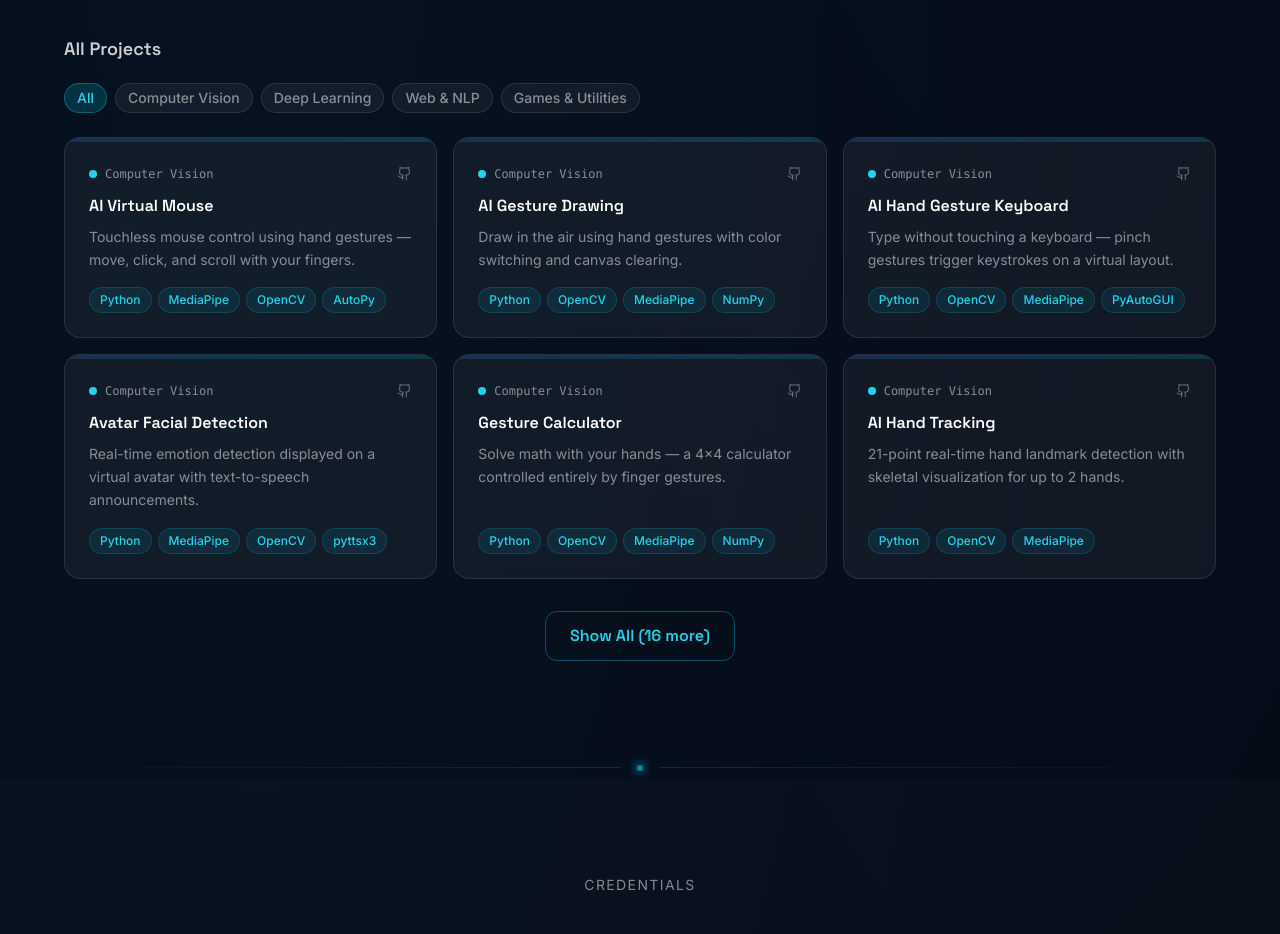
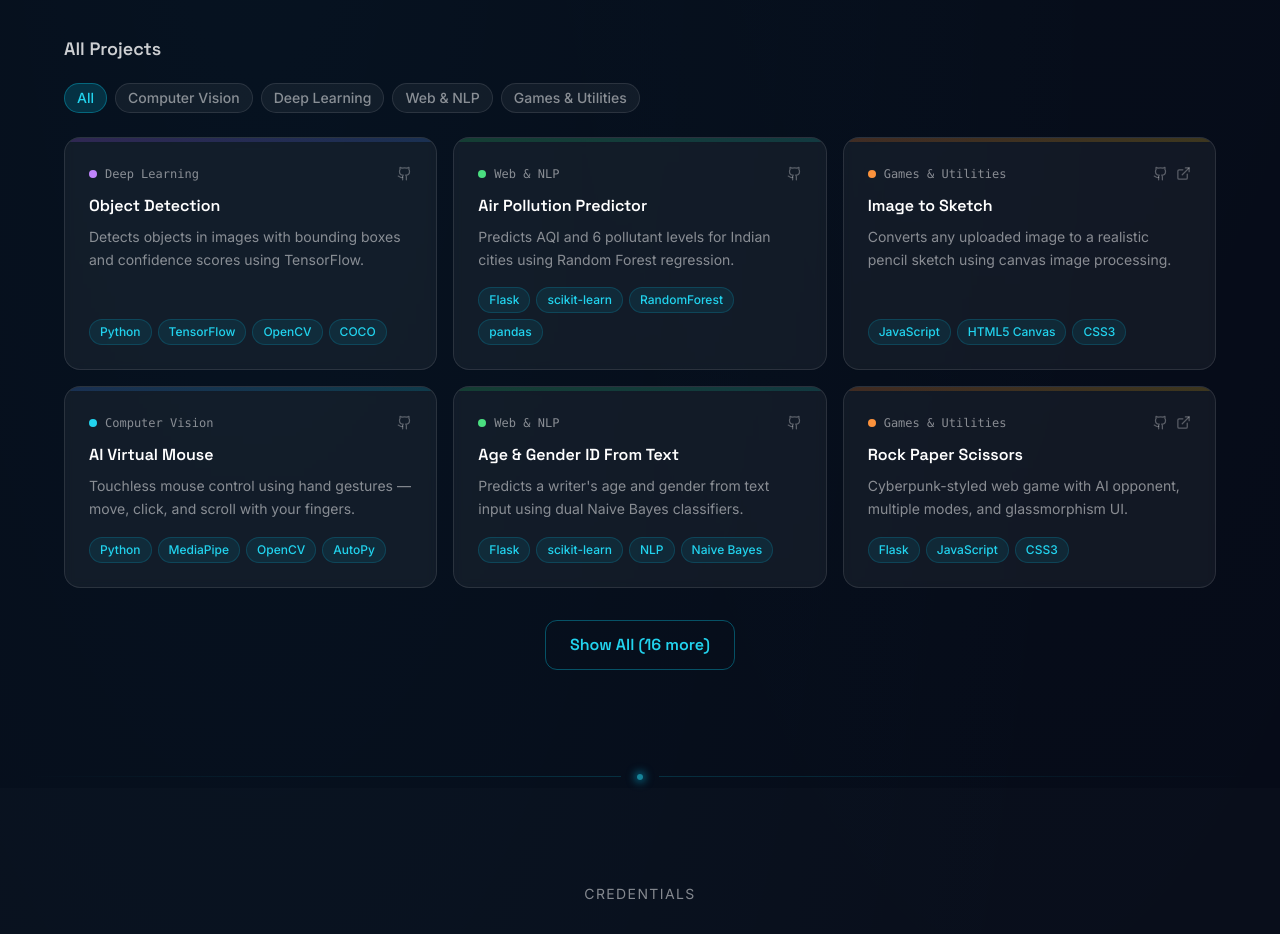
Before and after one commit to Sathvik0728/Portfolio, a React (Vite) app in the folder Portfolio/: page / in a window 1280 px wide. Shown: the part 3340-4274 px from the top of the page. Built offline with nearby package versions, Linux system fonts and the light colour scheme.

Commit message:
Interleave All Projects by category so first 6 show variety

```diff
--- a/Portfolio/src/components/Projects.tsx
+++ b/Portfolio/src/components/Projects.tsx
@@ -14,8 +14,21 @@ export default function Projects() {
   const [selected, setSelected] = useState<Project | null>(null)
 
   const featured = projects.filter(p => p.featured)
+  const interleaved = (() => {
+    const nonFeatured = projects.filter(p => !p.featured)
+    const order: Category[] = ['Deep Learning', 'Web & NLP', 'Games & Utilities', 'Computer Vision']
+    const groups = order.map(c => nonFeatured.filter(p => p.category === c))
+    const result: typeof projects = []
+    let i = 0
+    while (result.length < nonFeatured.length) {
+      groups.forEach(g => { if (g[i]) result.push(g[i]) })
+      i++
+    }
+    return [...result, ...projects.filter(p => p.featured)]
+  })()
+
   const filtered = active === 'All'
-    ? [...projects.filter(p => !p.featured), ...projects.filter(p => p.featured)]
+    ? interleaved
     : projects.filter(p => p.category === active)
   const displayed = showAll ? filtered : filtered.slice(0, PAGE_SIZE)
   const hiddenCount = Math.max(0, filtered.length - PAGE_SIZE)
```
